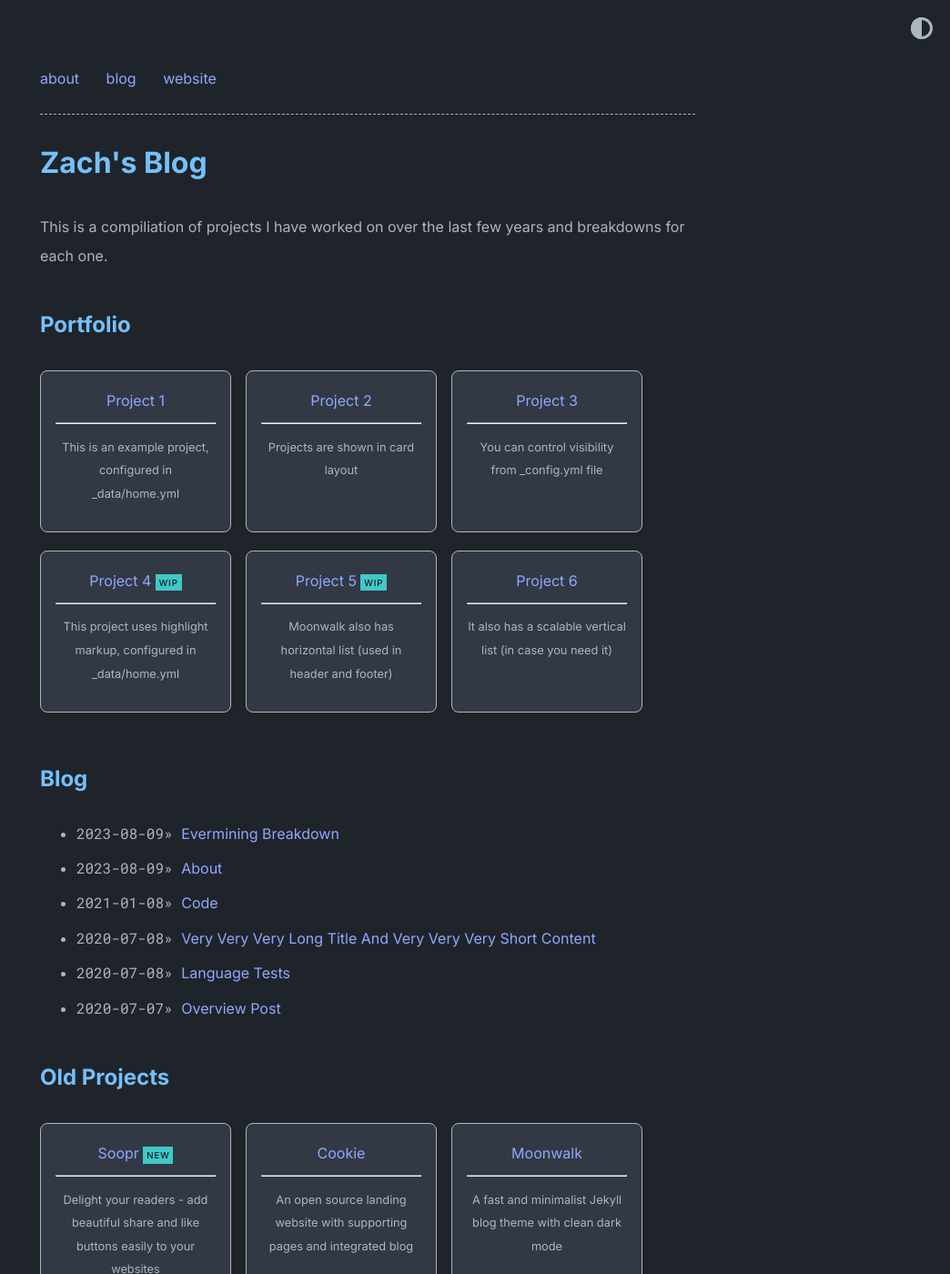
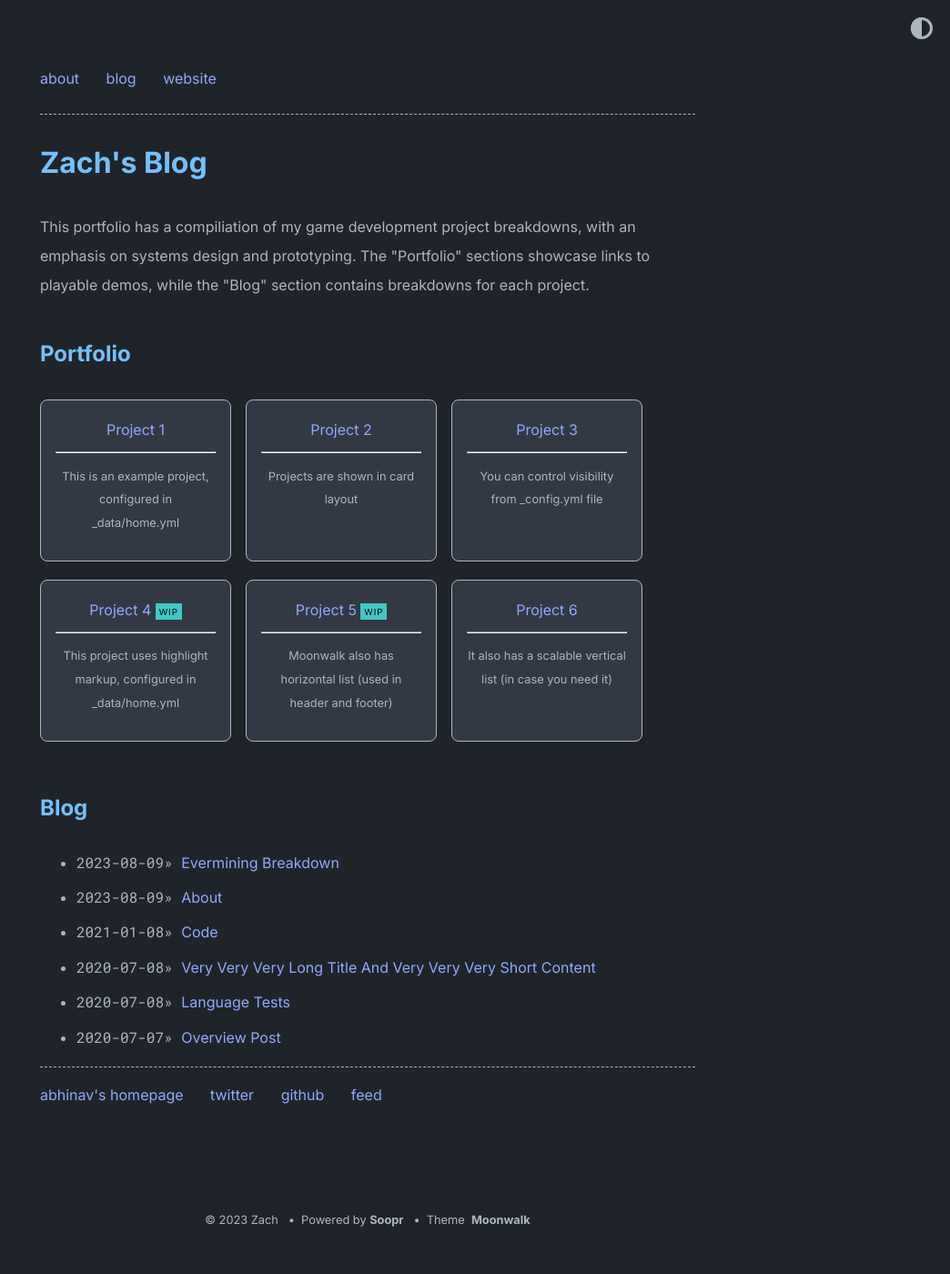
Before and after one commit to zbaileydev/zbaileydev.github.io, a Jekyll site: the page built from index.md, in a window 1280 px wide and 1400 px high. Shown: the whole window at 91% size, without its empty margins (236-1280 px from the left). Built offline with Jekyll 4.4.1, drawn with Linux system fonts in a browser that asks for light colours; Markdown is read by kramdown in place of the engine named in the settings; some of the changed text lies outside the part shown.

Commit message:
Update _config.yml

```diff
--- a/_config.yml
+++ b/_config.yml
@@ -2,7 +2,7 @@ title: "Zach's Blog"
 author: Zach
 url: https://www.abhinavsaxena.com/moonwalk # root address of the site
 description: > # description of the site (multiple lines allowed)
-  This is a compiliation of projects I have worked on over the last few years and breakdowns for each one.
+  This portfolio has a compiliation of my game development project breakdowns, with an emphasis on systems design and prototyping. The "Portfolio" sections showcase links to playable demos, while the "Blog" section contains breakdowns for each project.
 
 permalink: /:slug
 
@@ -27,7 +27,7 @@ theme_config:
   # following keys are using to create home layout
   show_projects: true # show projects as cards, add in _data/home.yml
   show_blog: true # show blog posts added in _posts
-  show_old_projects: true # show old projects as cards, add in _data/home.yml
+  show_old_projects: false # show old projects as cards, add in _data/home.yml
   show_misc_list: false # show generic vertical list for misc details, add _data/home.yml
   show_reading_time: true # show number of words and reading time in the blog posts
   show_tags: true # show tags in a blog posts
```
